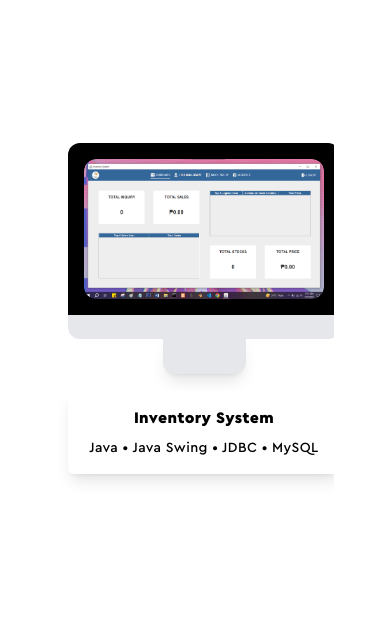
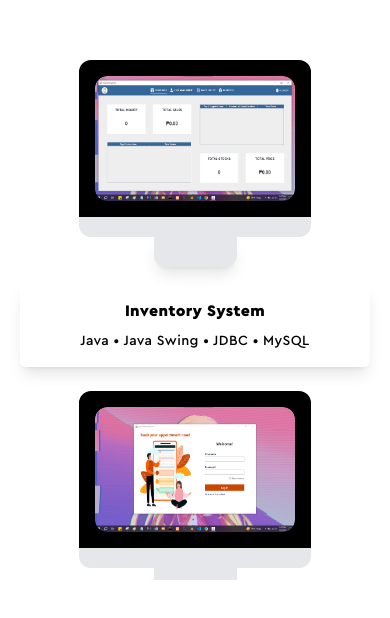
Before and after one commit to riezxcvii/react-web-portfolio, a React (Create React App) app: page / in a window 390 px wide. Shown: the part 1852-2470 px from the top of the page. Built offline with nearby package versions, Linux system fonts and the light colour scheme.

Commit message:
:lipstick: fix: make the project overflow y in mobile view

```diff
--- a/src/components/Projects.jsx
+++ b/src/components/Projects.jsx
@@ -97,13 +97,13 @@ const Projects = () => {
           PROJECTS
         </h1>
 
-        <div className="flex md:px-8 px-2 md:py-0 py-4 h-full">
+        <div className="flex md:px-8 px-2 md:py-0 py-6 md:h-full h-[37rem]">
           {/* Previous button */}
           {isScrollable && (
             <img
               src={previous}
               id="previous"
-              className="w-12 font-extrabold"
+              className="w-12 font-extrabold md:block hidden"
               alt="Go to previous"
               onClick={() => scrollSkills("previous")}
             />
@@ -112,34 +112,34 @@ const Projects = () => {
           {/* Project list */}
           <ul
             ref={containerRef}
-            className="items-center mx-auto md:overflow-x-hidden overflow-x-auto px-0 py-3 flex justify-start gap-8"
+            className="items-center mx-auto overflow-x-hidden overflow-y-auto px-0 py-3 md:flex block justify-start gap-8"
           >
             {projects.map((p) => (
               <li
                 key={p.id}
-                className="text-black rounded-md md:px-6 px-3 py-3 transition ease-in-out delay-150 hover:-translate-y-1 hover:scale-105 duration-300"
+                className="text-black rounded-md md:px-6 p-3 transition ease-in-out delay-150 hover:-translate-y-1 hover:scale-105 duration-300"
               >
                 <a href={p.github} target="_blank" rel="noreferrer">
                   <div className="flex justify-between space-x-4">
                     {/* Desktop mockup */}
-                    <div className="my-auto">
+                    <div className="m-auto">
                       <div className="relative mx-auto border-black bg-gray-black border-[16px] rounded-t-xl w-full h-fit bg-black">
-                        <div className="rounded-xl overflow-hidden md:w-[24rem] w-[15rem]">
+                        <div className="rounded-xl overflow-hidden md:w-[24rem] w-[12.5rem]">
                           {/* Screen image */}
                           <img
                             src={p.desktop}
-                            className="dark:hidden h-[140px] md:h-full w-full rounded-xl my-0"
+                            className="dark:hidden h-[125px] md:h-full w-full rounded-xl my-0"
                             alt={p.alt}
                           />
                         </div>
                       </div>
-                      <div className="relative mx-auto bg-gray-200 rounded-b-xl h-[24px] max-w-[301px] md:h-[28px] md:max-w-[512px]"></div>
-                      <div className="relative mx-auto bg-gray-200 shadow-lg rounded-b-xl h-[35px] max-w-[83px] md:h-[40px] md:max-w-[85px]"></div>
+                      <div className="relative mx-auto bg-gray-200 rounded-b-xl h-[20px] max-w-[301px] md:h-[28px] md:max-w-[512px]"></div>
+                      <div className="relative mx-auto bg-gray-200 shadow-lg rounded-b-xl h-[30px] max-w-[83px] md:h-[40px] md:max-w-[85px]"></div>
                     </div>
 
                     {/* Phone mockup */}
                     <div className={p.mobileVisibility}>
-                      <div className="relative mx-auto border-black border-[10px] rounded-[2rem] md:h-[300px] h-[235px] md:w-[170px] w-[130px] shadow-xl">
+                      <div className="relative m-auto border-black border-[10px] rounded-[2rem] md:h-[300px] h-[235px] md:w-[170px] w-[125px] shadow-xl">
                         {/* Notch */}
                         <div className="md:w-[70px] w-[50px] h-[11px] bg-black top-0 mt-[-0.35rem] rounded-b-[1rem] left-1/2 -translate-x-1/2 absolute"></div>
                         {/* Volume up */}
@@ -176,7 +176,7 @@ const Projects = () => {
             <img
               src={next}
               id="next"
-              className="w-12 font-extrabold"
+              className="w-12 font-extrabold md:block hidden"
               alt="Go to next"
               onClick={() => scrollSkills("next")}
             />
```
